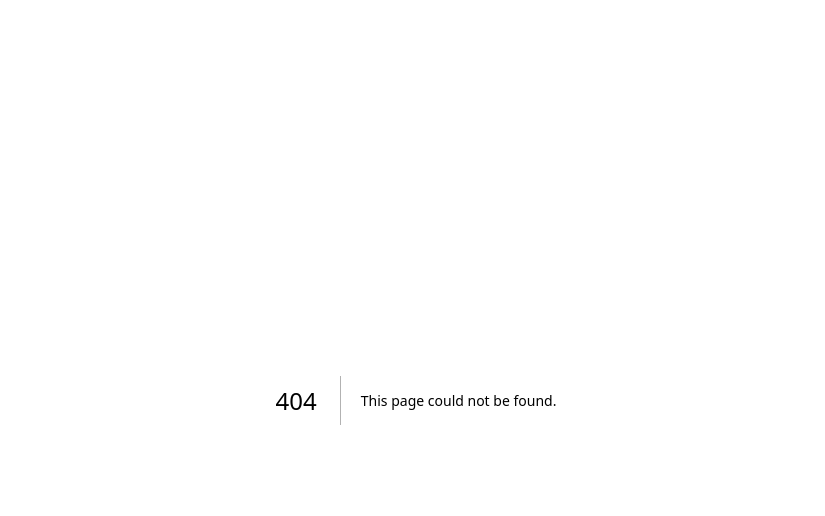
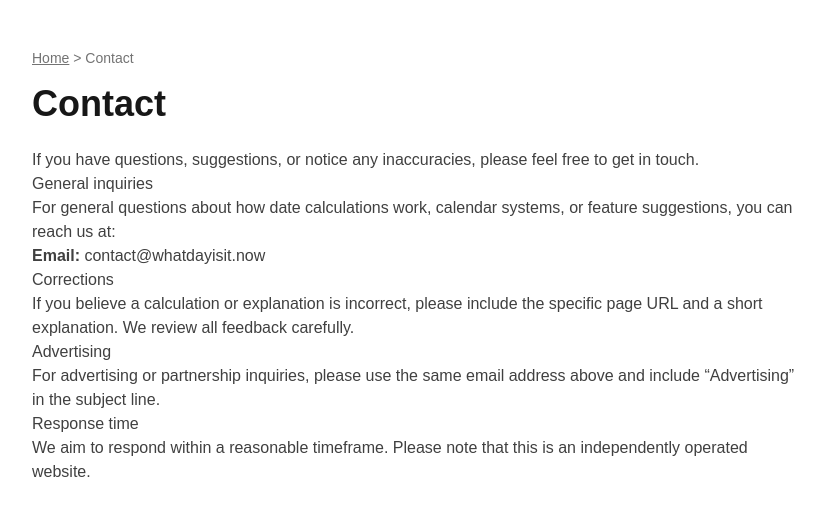
Before and after one commit to bosmeel/whatdayisit-now, a Next.js app: page /contact in a window 1280 px wide. Before the commit this address had no page. Shown: the top 516 px of the page, without its empty margins (224-1049 px from the left). Built offline with nearby package versions, Linux system fonts and the light colour scheme.

Commit message:
Add Contact page for AdSense compliance

```diff
--- /dev/null
+++ b/app/contact/page.tsx
@@ -0,0 +1,68 @@
+import Link from "next/link";
+
+export const metadata = {
+  title: "Contact – WhatDayIsIt.now",
+  description:
+    "Contact WhatDayIsIt.now for questions, feedback, or suggestions about our calendar and date tools.",
+  alternates: {
+    canonical: "/contact",
+  },
+};
+
+export default function ContactPage() {
+  return (
+    <main className="min-h-screen bg-white text-neutral-900 px-6 py-12">
+      <div className="max-w-3xl mx-auto">
+
+        <nav className="text-sm text-neutral-500 mb-4">
+          <Link href="/" className="underline">Home</Link>
+          {" > "}
+          <span>Contact</span>
+        </nav>
+
+        <h1 className="text-4xl font-semibold mb-6">
+          Contact
+        </h1>
+
+        <div className="prose max-w-none text-neutral-700">
+
+          <p>
+            If you have questions, suggestions, or notice any inaccuracies,
+            please feel free to get in touch.
+          </p>
+
+          <h2>General inquiries</h2>
+          <p>
+            For general questions about how date calculations work,
+            calendar systems, or feature suggestions, you can reach us at:
+          </p>
+
+          <p>
+            <strong>Email:</strong> contact@whatdayisit.now
+          </p>
+
+          <h2>Corrections</h2>
+          <p>
+            If you believe a calculation or explanation is incorrect,
+            please include the specific page URL and a short explanation.
+            We review all feedback carefully.
+          </p>
+
+          <h2>Advertising</h2>
+          <p>
+            For advertising or partnership inquiries,
+            please use the same email address above and include
+            “Advertising” in the subject line.
+          </p>
+
+          <h2>Response time</h2>
+          <p>
+            We aim to respond within a reasonable timeframe.
+            Please note that this is an independently operated website.
+          </p>
+
+        </div>
+      </div>
+    </main>
+  );
+}
```
